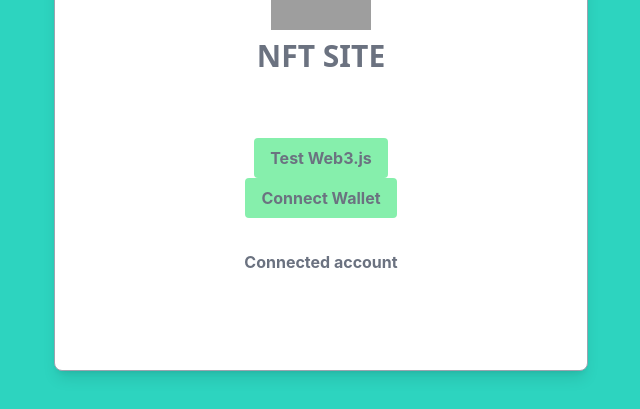
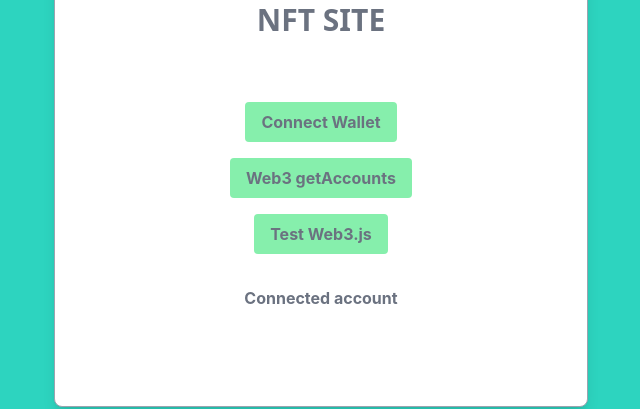
Before and after one commit to javobal/nft-site, a React (Create React App) app: page / in a window 1280 px wide. Shown: the part 262-671 px from the top of the page, without its empty margins (319-959 px from the left). Built offline with nearby package versions, Linux system fonts and the light colour scheme; grey boxes are pictures that could not be loaded; what @alch/alchemy-web3 would draw is missing.

Commit message:
user std eth_requestAccounts with window.etheruem

```diff
--- a/src/App.tsx
+++ b/src/App.tsx
@@ -27,7 +27,18 @@
         method: "eth_requestAccounts",
       });
       setAccount(accounts[0]);
-      console.log("metamask -> account obtained: ", accounts[0]);
+      console.log("window.ethereum.request -> account obtained: ", accounts[0]);
+    }
+  };
+
+  const web3getAccounts = async () => {
+    if (isMetaMaskAvailable) {
+      try {
+        const accounts = await web3.eth.getAccounts();
+        console.log("metamask getAccounts -> accounts: ", accounts);
+      } catch (error) {
+        console.log("metamask getAccounts -> error: ", error);
+      }
     }
   };
 
@@ -49,20 +60,27 @@
         <h1 className="font-sans text-3xl text-gray-500 font-bold mt-2">
           NFT SITE
         </h1>
-        <div className="flex flex-col items-center justify-center p-8 mt-8">
+        <div className="flex flex-col items-center justify-center p-8 mt-8 space-y-4">
           <button
-            onClick={testWeb3}
-            className="bg-green-300 hover:bg-green-400 hover:shadow-lg hover:text-white text-gray-500 font-bold py-2 px-4 rounded"
-          >
-            Test Web3.js
-          </button>
-          <button
-            onClick={connectWallet}
+            onClick={() => connectWallet()}
             disabled={!isMetaMaskAvailable}
             className="bg-green-300 hover:bg-green-400 hover:shadow-lg hover:text-white text-gray-500 font-bold py-2 px-4 rounded"
           >
             Connect Wallet
           </button>
+          <button
+            onClick={() => web3getAccounts()}
+            className="bg-green-300 hover:bg-green-400 hover:shadow-lg hover:text-white text-gray-500 font-bold py-2 px-4 rounded"
+          >
+            Web3 getAccounts
+          </button>
+          <button
+            onClick={() => testWeb3()}
+            className="bg-green-300 hover:bg-green-400 hover:shadow-lg hover:text-white text-gray-500 font-bold py-2 px-4 rounded"
+          >
+            Test Web3.js
+          </button>
+
           <div className="flex flex-col items-center p-4 mt-4">
             <span className="text-gray-500 font-bold">Connected account</span>
             <span>{account}</span>
```
